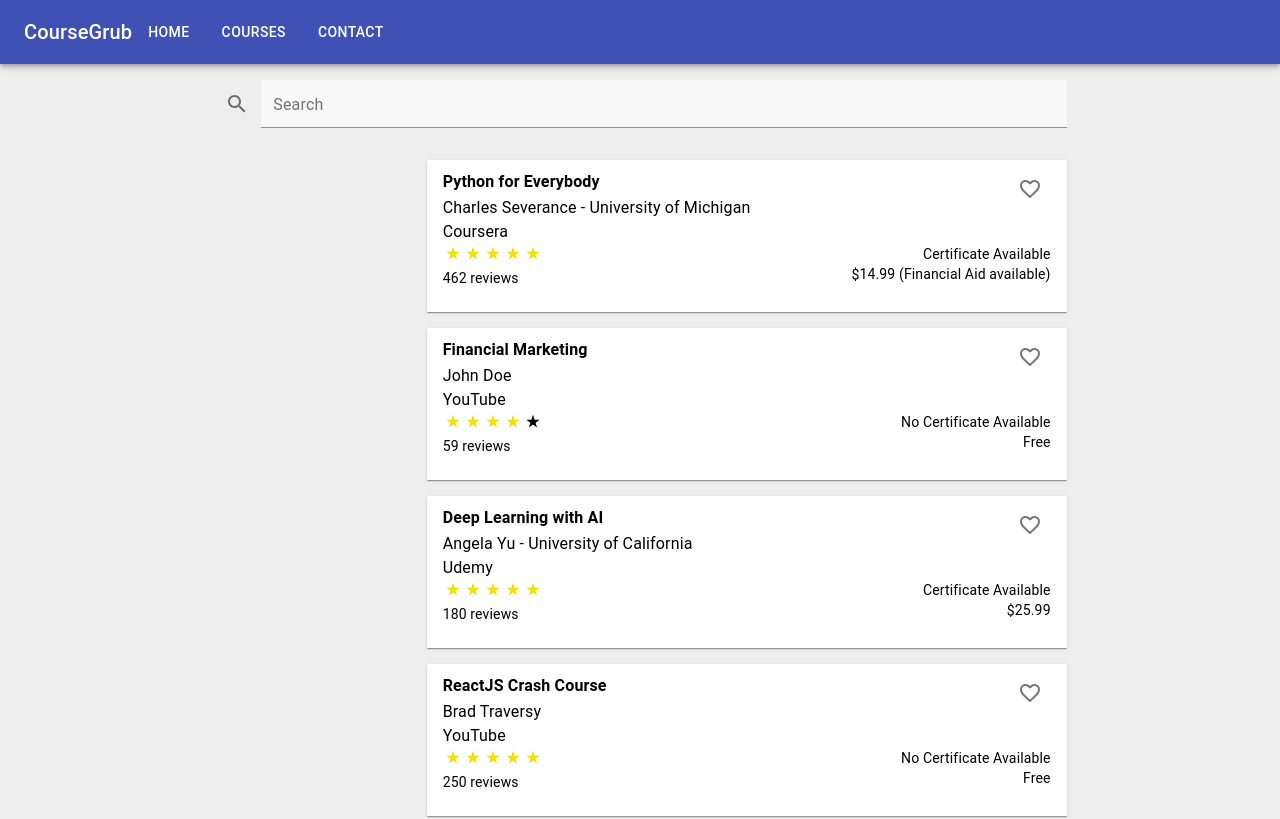
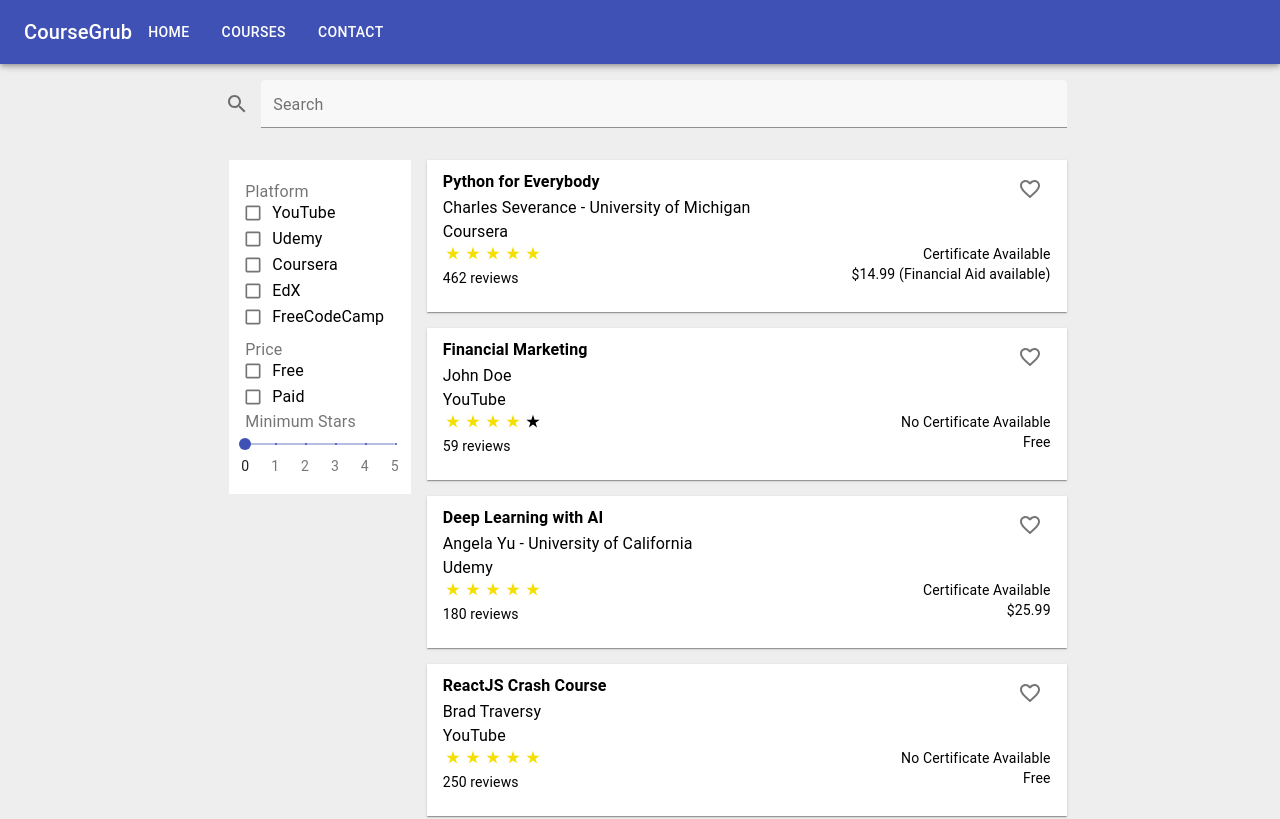
Before and after one commit to LazyCoder-1506/coursegrub-actual, a React (Create React App) app: page /courses in a window 1280 px wide. Shown: the top 819 px of the page. Built offline with nearby package versions, Linux system fonts and the light colour scheme.

Commit message:
filter panel added

```diff
--- a/src/components/CourseCard.js
+++ b/src/components/CourseCard.js
@@ -11,7 +11,8 @@
   courseCard: {
     backgroundColor: '#fff',
     '&:hover': {
-      boxShadow: '0px 3px 15px 5px #ddd'
+      boxShadow: '0px 3px 15px 5px #ddd',
+      cursor: 'pointer'
     }
   },
   w100: {
--- a/src/components/CoursePage.js
+++ b/src/components/CoursePage.js
@@ -2,6 +2,7 @@
 import { Grid } from '@material-ui/core'
 import Content from './Content'
 import SearchBar from './SearchBar'
+import FilterPanel from './FilterPanel'
 
 export default function CoursePage () {
   return (
@@ -16,7 +17,9 @@
         </Grid>
         <Grid item container>
           <Grid item xs={false} lg={2}></Grid>
-          <Grid item xs={false} lg={2}></Grid>
+          <Grid item xs={false} lg={2}>
+            <FilterPanel />
+          </Grid>
           <Grid item xs={12} lg={6}>
             <Content />
           </Grid>
--- /dev/null
+++ b/src/components/FilterPanel.js
@@ -0,0 +1,126 @@
+import React from 'react'
+import { Checkbox, FormControl, FormControlLabel, FormGroup, FormLabel, Slider } from '@material-ui/core'
+import { makeStyles } from '@material-ui/core/styles'
+
+const useStyles = makeStyles(() => ({
+  container: {
+    boxSizing: 'border-box',
+    width: '100%',
+    padding: '16px'
+  },
+  form: {
+    backgroundColor: '#fff',
+    boxSizing: 'border-box',
+    width: '100%',
+    padding: '16px',
+  },
+  checkbox: {
+    paddingTop: '3px',
+    paddingBottom: '3px'
+  }
+}));
+
+const stars = [
+  {
+    value: 0,
+    label: '0',
+  },
+  {
+    value: 1,
+    label: '1',
+  },
+  {
+    value: 2,
+    label: '2',
+  },
+  {
+    value: 3,
+    label: '3',
+  },
+  {
+    value: 4,
+    label: '4',
+  },
+  {
+    value: 5,
+    label: '5',
+  },
+];
+
+export default function FilterPanel () {
+  const classes = useStyles()
+
+  const [state, setState] = React.useState({
+    youtube: false,
+    udemy: false,
+    coursera: false,
+    edx: false,
+    freecodecamp: false,
+    free: false,
+    paid: false
+  });
+
+  const handleChange = (event) => {
+    setState({ ...state, [event.target.name]: event.target.checked });
+  };
+
+  const { youtube, udemy, coursera, edx, freecodecamp, free, paid } = state;
+
+  return (
+    <React.Fragment>
+      <div className={ classes.container }>
+        <form className={ classes.form }>
+          <FormControl margin='dense' fullWidth={true}>
+            <FormLabel component='legend'>Platform</FormLabel>
+            <FormGroup>
+              <FormControlLabel
+                control={ <Checkbox size='small' checked={youtube} onChange={handleChange} name='youtube' className={ classes.checkbox } /> }
+                label='YouTube'
+              />
+              <FormControlLabel
+                control={ <Checkbox size='small' checked={udemy} onChange={handleChange} name='udemy' className={ classes.checkbox } /> }
+                label='Udemy'
+              />
+              <FormControlLabel
+                control={ <Checkbox size='small' checked={coursera} onChange={handleChange} name='coursera' className={ classes.checkbox } /> }
+                label='Coursera'
+              />
+              <FormControlLabel
+                control={ <Checkbox size='small' checked={edx} onChange={handleChange} name='edx' className={ classes.checkbox } /> }
+                label='EdX'
+              />
+              <FormControlLabel
+                control={ <Checkbox size='small' checked={freecodecamp} onChange={handleChange} name='freecodecamp' className={ classes.checkbox } /> }
+                label='FreeCodeCamp'
+              />
+            </FormGroup>
+          </FormControl>
+          <FormControl margin='dense' fullWidth={true}>
+            <FormLabel component='legend'>Price</FormLabel>
+            <FormGroup>
+              <FormControlLabel
+                control={ <Checkbox size='small' checked={free} onChange={handleChange} name='free' className={ classes.checkbox } /> }
+                label='Free'
+              />
+              <FormControlLabel
+                control={ <Checkbox size='small' checked={paid} onChange={handleChange} name='paid' className={ classes.checkbox } /> }
+                label='Paid'
+              />
+            </FormGroup>
+          </FormControl>
+          <FormControl fullWidth={true}>
+            <FormLabel component='legend'>Minimum Stars</FormLabel>
+            <Slider
+              defaultValue={0}
+              min={0}
+              max={5}
+              step={1}
+              marks={stars}
+              valueLabelDisplay='off'
+            />
+          </FormControl>
+        </form>
+      </div>
+    </React.Fragment>
+  );
+}
```
